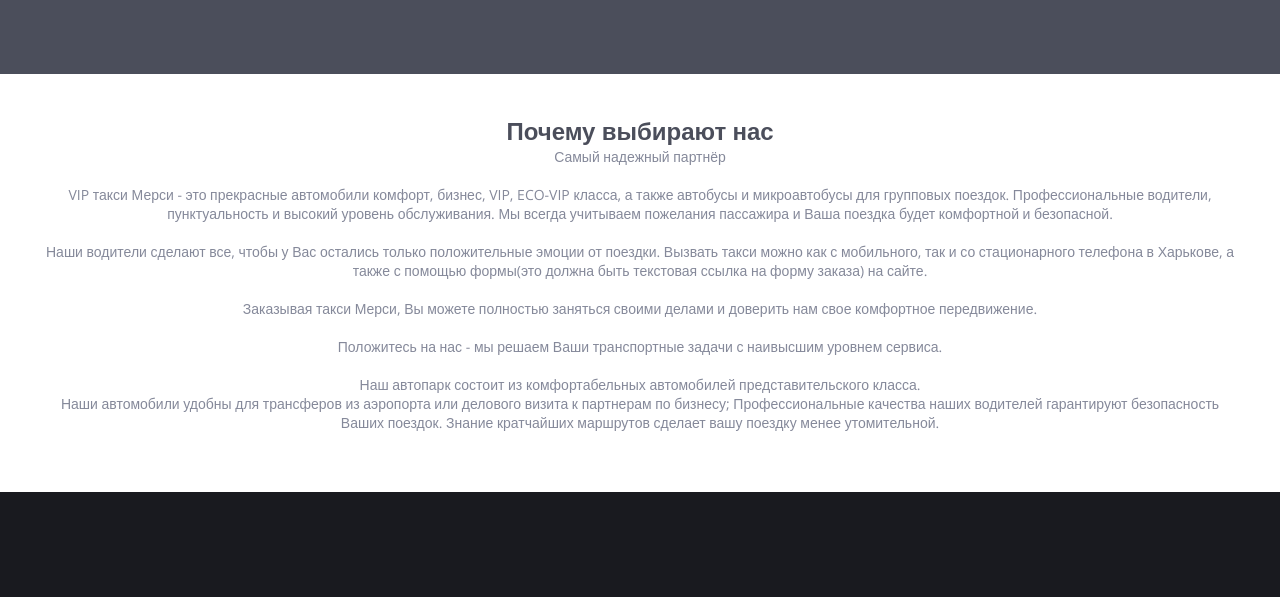
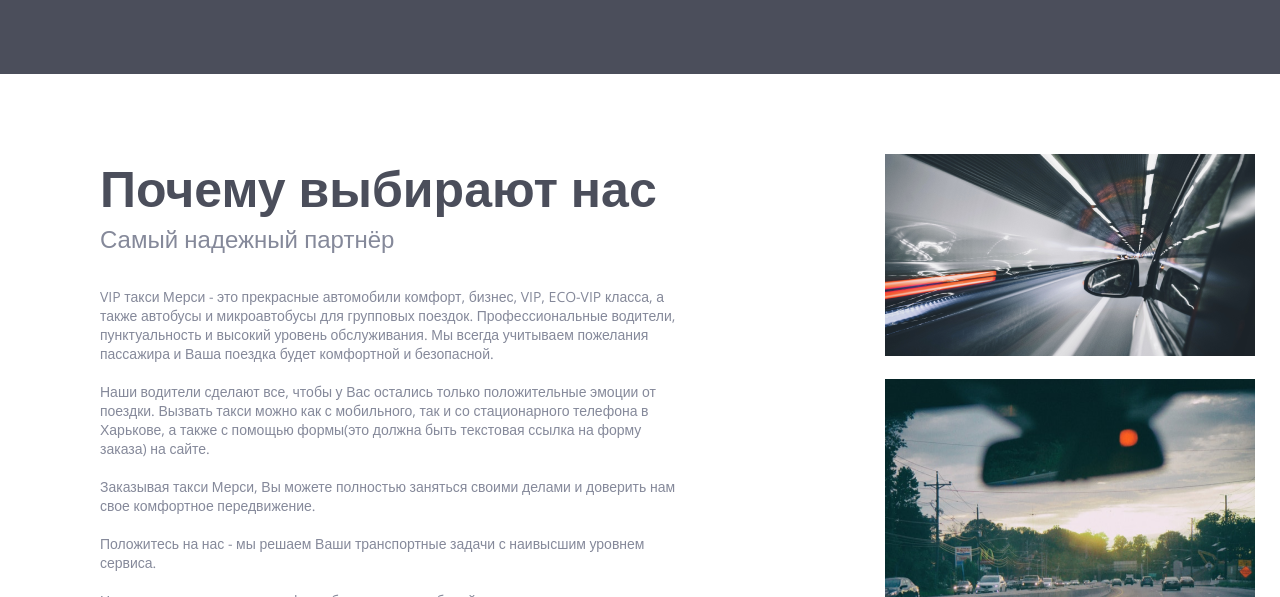
Before and after one commit to Jlalla94/Jlalla94.github.io, a plain HTML site: page index.html in a window 1280 px wide. Shown: the part 4770-5367 px from the top of the page. Drawn offline with nearby package versions, Linux system fonts and the light colour scheme.

Commit message:
wow, mb finally

```diff
--- a/css/style.less
+++ b/css/style.less
@@ -1171,6 +1171,34 @@ a {
         margin-bottom: 50px;
     }
 
+    .trust_block {
+        margin:80px 25px 100px 100px;
+        background-image: url(../img/about.png);
+        background-size:370px 554px;
+        background-position: center right;
+        background-repeat:no-repeat;
+    }
+
+    .trust_block>h2 {
+        text-align: left;
+        font-size: 50px;
+        .PT_sans_bold;
+        margin-bottom: 0px;
+    }
+
+    .trust_block>h3 {
+        .PT_sans_reg;
+        font-size: 14px;
+        text-align: left;
+        max-width: 50%;
+    }
+
+    .trust_block>h4 {
+        .PT_sans_reg;
+        font-size: 24px;
+        text-align: left;
+        margin-top: 0px;
+    }
 
 
 
```
Also changed, not shown: index.html (+1 -0 lines), css/style.css, img/wed.jpg (renamed from img/Cвадьба.jpg).
